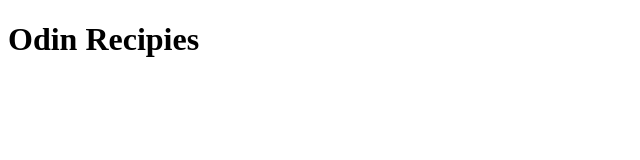
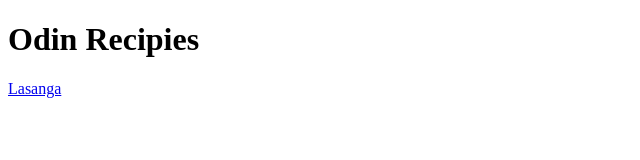
Before and after one commit to Diwakar-sun-Dev/odin-recipes, a plain HTML site: page index.html in a window 1280 px wide. Shown: the full height of the page, 0-640 px from the left. Drawn offline with Linux system fonts and the light colour scheme.

Commit message:
Add a link to Lasanga recipe in Home and link to Home in Lasanga recipe page

```diff
--- a/index.html
+++ b/index.html
@@ -7,6 +7,7 @@
 
     <body>
         <h1>Odin Recipies</h1>
+        <a href="recipes/lasanga.html" target="_blank" rel="noopener no referred">Lasanga</a>
     </body>
 
 </html>
```
Also changed, not shown: recipes/lasanga.html (+1 -0 lines).
